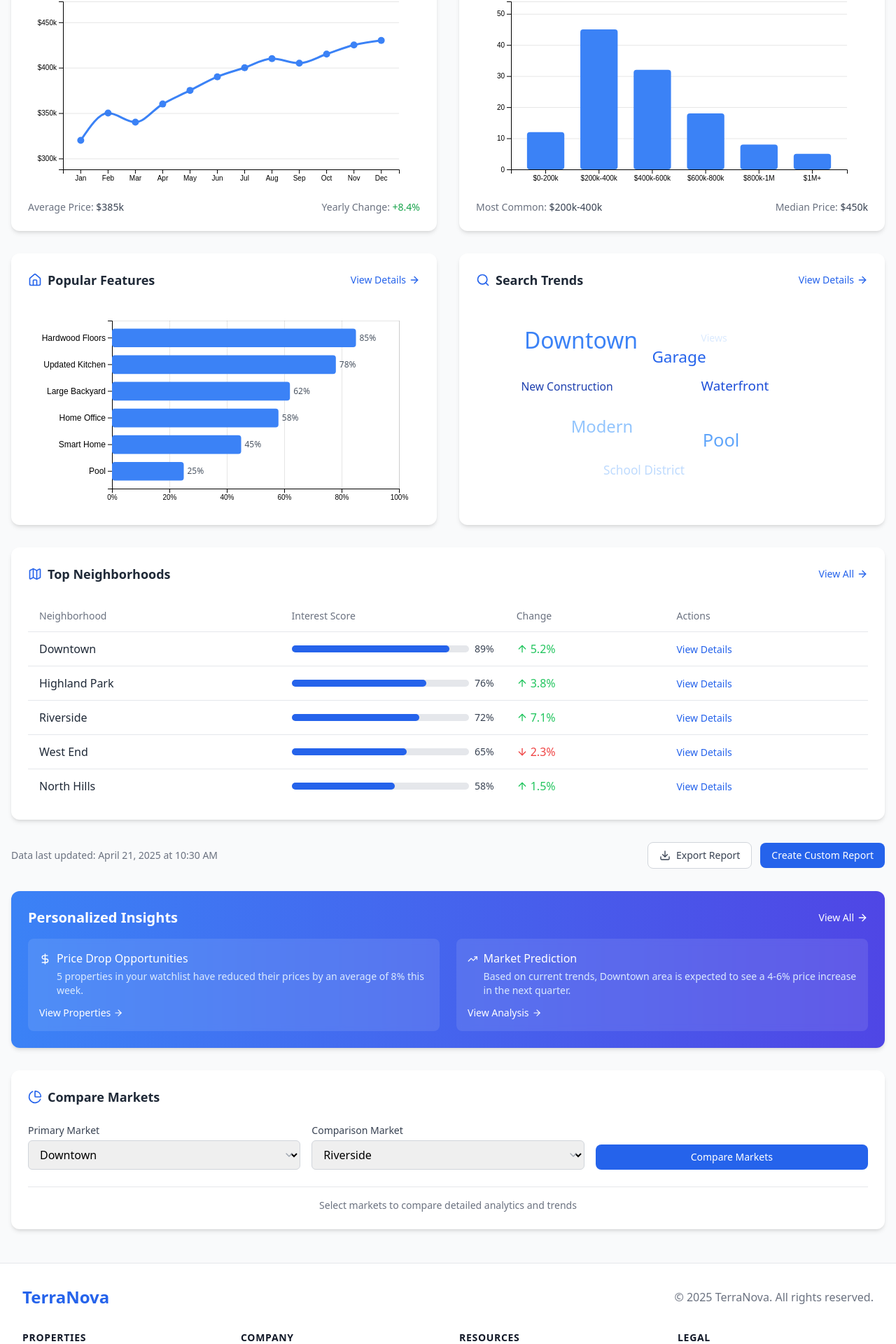
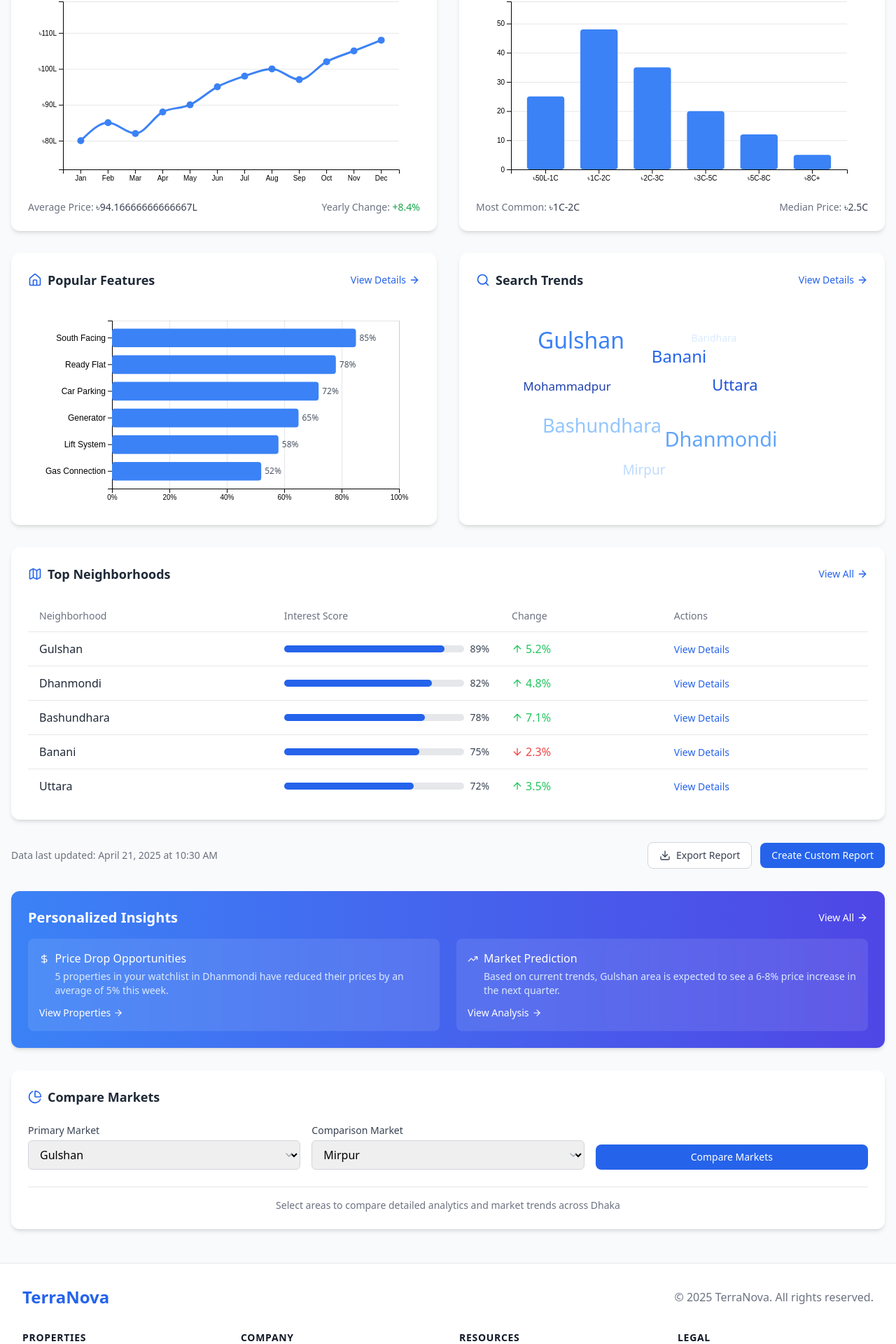
Before and after one commit to AkibReza/TerraNova, a React (Vite) app: page /TerraNova/insights in a window 1280 px wide. Shown: the part 516-2436 px from the top of the page at 70% size. Built offline with nearby package versions, Linux system fonts and the light colour scheme; no server answers.

Commit message:
changed the insight page based on bangladesh's data

```diff
--- a/src/pages/InsightsAnalytics.jsx
+++ b/src/pages/InsightsAnalytics.jsx
@@ -40,51 +40,52 @@ const InsightsAnalytics = () => {
           recommendationsChange: 21.4,
         },
         marketTrends: [
-          { month: "Jan", price: 320 },
-          { month: "Feb", price: 350 },
-          { month: "Mar", price: 340 },
-          { month: "Apr", price: 360 },
-          { month: "May", price: 375 },
-          { month: "Jun", price: 390 },
-          { month: "Jul", price: 400 },
-          { month: "Aug", price: 410 },
-          { month: "Sep", price: 405 },
-          { month: "Oct", price: 415 },
-          { month: "Nov", price: 425 },
-          { month: "Dec", price: 430 },
+
+          { month: "Jan", price: 80 },
+          { month: "Feb", price: 85 },
+          { month: "Mar", price: 82 },
+          { month: "Apr", price: 88 },
+          { month: "May", price: 90 },
+          { month: "Jun", price: 95 },
+          { month: "Jul", price: 98 },
+          { month: "Aug", price: 100 },
+          { month: "Sep", price: 97 },
+          { month: "Oct", price: 102 },
+          { month: "Nov", price: 105 },
+          { month: "Dec", price: 108 },
         ],
         priceDistribution: [
-          { range: "$0-200k", count: 12 },
-          { range: "$200k-400k", count: 45 },
-          { range: "$400k-600k", count: 32 },
-          { range: "$600k-800k", count: 18 },
-          { range: "$800k-1M", count: 8 },
-          { range: "$1M+", count: 5 },
+          { range: "৳50L-1C", count: 25 },
+          { range: "৳1C-2C", count: 48 },
+          { range: "৳2C-3C", count: 35 },
+          { range: "৳3C-5C", count: 20 },
+          { range: "৳5C-8C", count: 12 },
+          { range: "৳8C+", count: 5 },
         ],
         popularFeatures: [
-          { feature: "Hardwood Floors", score: 85 },
-          { feature: "Updated Kitchen", score: 78 },
-          { feature: "Large Backyard", score: 62 },
-          { feature: "Home Office", score: 58 },
-          { feature: "Smart Home", score: 45 },
-          { feature: "Pool", score: 25 },
+          { feature: "South Facing", score: 85 },
+          { feature: "Ready Flat", score: 78 },
+          { feature: "Car Parking", score: 72 },
+          { feature: "Generator", score: 65 },
+          { feature: "Lift System", score: 58 },
+          { feature: "Gas Connection", score: 52 },
         ],
         searchTrends: [
-          { term: "Downtown", frequency: 68 },
-          { term: "Pool", frequency: 52 },
-          { term: "Modern", frequency: 48 },
-          { term: "Garage", frequency: 45 },
-          { term: "Waterfront", frequency: 36 },
-          { term: "School District", frequency: 32 },
-          { term: "New Construction", frequency: 28 },
-          { term: "Views", frequency: 24 },
+          { term: "Gulshan", frequency: 68 },
+          { term: "Dhanmondi", frequency: 62 },
+          { term: "Bashundhara", frequency: 58 },
+          { term: "Banani", frequency: 52 },
+          { term: "Uttara", frequency: 48 },
+          { term: "Mirpur", frequency: 42 },
+          { term: "Mohammadpur", frequency: 38 },
+          { term: "Baridhara", frequency: 32 },
         ],
         topNeighborhoods: [
-          { name: "Downtown", interest: 89, change: 5.2 },
-          { name: "Highland Park", interest: 76, change: 3.8 },
-          { name: "Riverside", interest: 72, change: 7.1 },
-          { name: "West End", interest: 65, change: -2.3 },
-          { name: "North Hills", interest: 58, change: 1.5 },
+          { name: "Gulshan", interest: 89, change: 5.2 },
+          { name: "Dhanmondi", interest: 82, change: 4.8 },
+          { name: "Bashundhara", interest: 78, change: 7.1 },
+          { name: "Banani", interest: 75, change: -2.3 },
+          { name: "Uttara", interest: 72, change: 3.5 },
         ],
       };
       setData(dummyData);
@@ -151,7 +152,7 @@ const InsightsAnalytics = () => {
         d3
           .axisLeft(y)
           .ticks(5)
-          .tickFormat((d) => `$${d}k`)
+          .tickFormat((d) => `৳${d}L`)
       );
 
       // Add the line
@@ -617,12 +618,12 @@ const InsightsAnalytics = () => {
                 <div>
                   Average Price:{" "}
                   <span className="font-medium text-gray-700">
-                    $
+                    ৳
                     {data.marketTrends.reduce(
                       (sum, item) => sum + item.price,
                       0
                     ) / data.marketTrends.length}
-                    k
+                    L
                   </span>
                 </div>
                 <div>
@@ -654,11 +655,11 @@ const InsightsAnalytics = () => {
               <div className="mt-4 flex justify-between text-sm text-gray-500">
                 <div>
                   Most Common:{" "}
-                  <span className="font-medium text-gray-700">$200k-400k</span>
+                  <span className="font-medium text-gray-700">৳1C-2C</span>
                 </div>
                 <div>
                   Median Price:{" "}
-                  <span className="font-medium text-gray-700">$450k</span>
+                  <span className="font-medium text-gray-700">৳2.5C</span>
                 </div>
               </div>
             </div>
@@ -823,8 +824,8 @@ const InsightsAnalytics = () => {
                   <div>
                     <h3 className="font-medium">Price Drop Opportunities</h3>
                     <p className="text-sm text-blue-100 mt-1">
-                      5 properties in your watchlist have reduced their prices
-                      by an average of 8% this week.
+                      5 properties in your watchlist in Dhanmondi have reduced
+                      their prices by an average of 5% this week.
                     </p>
                   </div>
                 </div>
@@ -838,8 +839,8 @@ const InsightsAnalytics = () => {
                   <div>
                     <h3 className="font-medium">Market Prediction</h3>
                     <p className="text-sm text-blue-100 mt-1">
-                      Based on current trends, Downtown area is expected to see
-                      a 4-6% price increase in the next quarter.
+                      Based on current trends, Gulshan area is expected to see a
+                      6-8% price increase in the next quarter.
                     </p>
                   </div>
                 </div>
@@ -867,11 +868,11 @@ const InsightsAnalytics = () => {
                 </label>
                 <div className="relative">
                   <select className="block w-full pl-3 pr-10 py-2 text-base border border-gray-300 focus:outline-none focus:ring-blue-500 focus:border-blue-500 rounded-md">
-                    <option>Downtown</option>
-                    <option>Highland Park</option>
-                    <option>Riverside</option>
-                    <option>West End</option>
-                    <option>North Hills</option>
+                    <option>Gulshan</option>
+                    <option>Dhanmondi</option>
+                    <option>Banani</option>
+                    <option>Bashundhara</option>
+                    <option>Uttara</option>
                   </select>
                   <div className="absolute inset-y-0 right-0 flex items-center px-2 pointer-events-none">
                     <ChevronDown size={16} className="text-gray-400" />
@@ -884,11 +885,11 @@ const InsightsAnalytics = () => {
                 </label>
                 <div className="relative">
                   <select className="block w-full pl-3 pr-10 py-2 text-base border border-gray-300 focus:outline-none focus:ring-blue-500 focus:border-blue-500 rounded-md">
-                    <option>Riverside</option>
-                    <option>Downtown</option>
-                    <option>Highland Park</option>
-                    <option>West End</option>
-                    <option>North Hills</option>
+                    <option>Mirpur</option>
+                    <option>Mohammadpur</option>
+                    <option>Baridhara</option>
+                    <option>Motijheel</option>
+                    <option>Niketan</option>
                   </select>
                   <div className="absolute inset-y-0 right-0 flex items-center px-2 pointer-events-none">
                     <ChevronDown size={16} className="text-gray-400" />
@@ -903,7 +904,7 @@ const InsightsAnalytics = () => {
             </div>
             <div className="mt-6 border-t border-gray-200 pt-4">
               <div className="text-center text-gray-500 text-sm">
-                Select markets to compare detailed analytics and trends
+                Select areas to compare detailed analytics and market trends across Dhaka
               </div>
             </div>
           </div>
```
